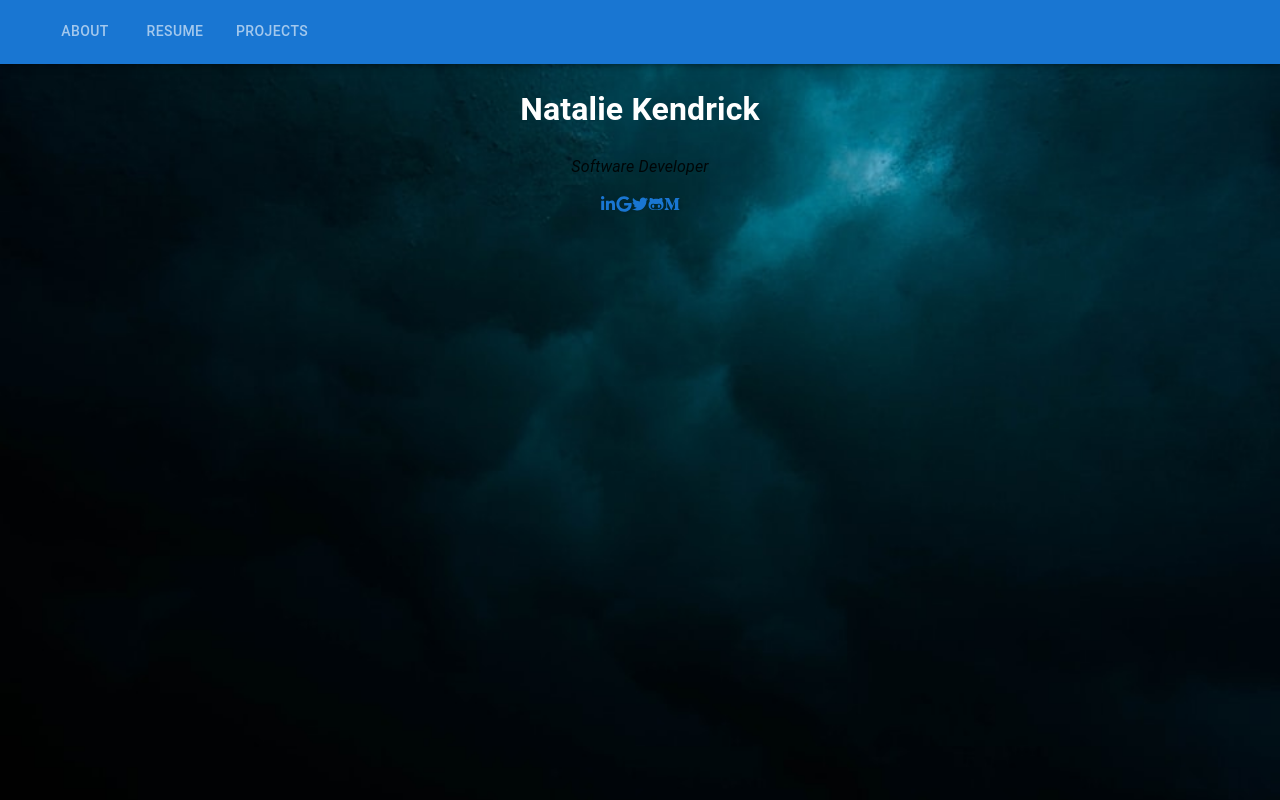
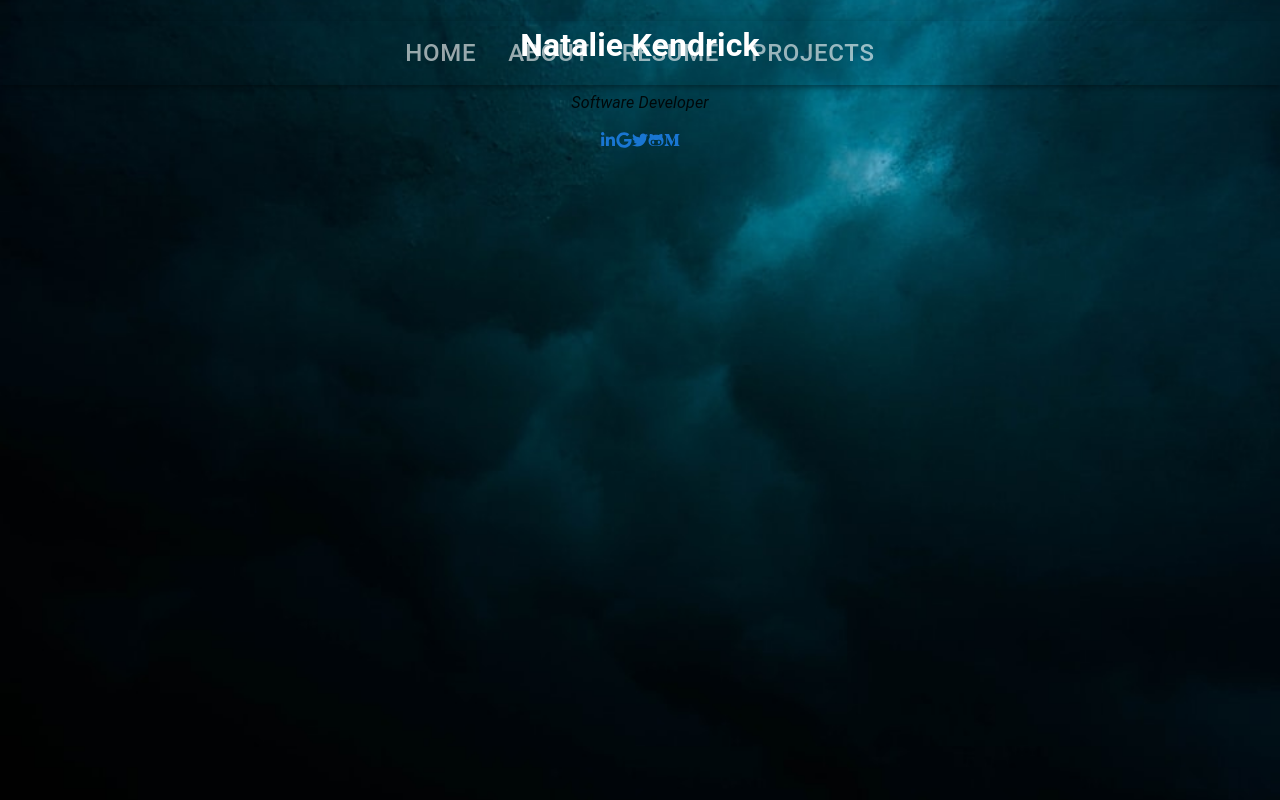
Before and after one commit to listenToRipley/nataliekendrick, a React (Create React App) app: page / in a window 1280 px wide. Built offline with nearby package versions, Linux system fonts and the light colour scheme.

Commit message:
able to view panel now

```diff
--- a/src/Components/Panel.js
+++ b/src/Components/Panel.js
@@ -1,17 +1,8 @@
 import * as React from 'react';
 import {useState} from 'react';
 import AppBar from '@mui/material/AppBar';
+import Toolbar from '@mui/material/Toolbar';
 import Box from '@mui/material/Box';
-import Toolbar from '@mui/material/Toolbar';
-import IconButton from '@mui/material/IconButton';
-import Typography from '@mui/material/Typography';
-import Menu from '@mui/material/Menu';
-import MenuIcon from '@mui/icons-material/Menu';
-import Container from '@mui/material/Container';
-import Avatar from '@mui/material/Avatar';
-import Button from '@mui/material/Button';
-import Tooltip from '@mui/material/Tooltip';
-import MenuItem from '@mui/material/MenuItem';
 import Tabs from '@mui/material/Tabs';
 import Tab from '@mui/material/Tab';
 import {Link} from 'react-router-dom';
@@ -19,12 +10,12 @@ import './Components.css';
 
 // const useStyles = makeStyles({
 //   panel:{
-//     display: 'flex',
-//     flexWrap: 'wrap',
-//     color: 'transparent',
-//     position:'static',
-//     height: '20%',
-//     marginBottom: '12em'
+    // display: 'flex',
+    // flexWrap: 'wrap',
+    // color: 'transparent',
+    // position:'static',
+    // height: '20%',
+    // marginBottom: '12em'
 //   },
 //   bar:{
 //     padding: '1em',
@@ -57,27 +48,39 @@ const WebPanel = () =>  {
     <AppBar
     className="bar"
     position="static"
-    // color='transparent'
+    color='transparent'
+    sx={{
+      position:'absolute',
+    }}
     >
-      <Container
+    <Box sx={{
+      width: '100%',
+      }}>
+      <Tabs
       maxWidth="xl"
       className="tab"
-      variant="fullWidth"
       value={value}
       onChange={handleChange}
       aria-label="menu items"
-      // indicatorColor='transparent'
+      indicatorColor='transparent'
+      allowScrollButtonsMobile='true'
+      scrollButtons="auto"
+      sx={{
+        flexWrap: 'wrap',
+        // justifyContent:'space-around',
+        color: 'white',
+      }}
+      centered='true'
       >
       <Toolbar disableGutters>
-        <Typography
-          variant="h6"
-          component={Link}
-          sx={{ mr: 2, display: { xs: 'none', md: 'flex' } }}
+        <Tab
           label="Home"
           className="link"
-
           to='/'
           aria-label='home'
+          sx={{
+            fontSize: '1.5em',
+          }}
         />
         <Tab
           label="About"
@@ -85,6 +88,10 @@ const WebPanel = () =>  {
           className="link"
           to='/about'
           aria-label='about'
+          sx={{
+            fontSize: '1.5em',
+          }}
+
         />
         <Tab
           label="Resume"
@@ -92,6 +99,9 @@ const WebPanel = () =>  {
           className="link"
           to='/resume'
           aria-label='resume'
+          sx={{
+            fontSize: '1.5em',
+          }}
         />
         <Tab
           label="Projects"
@@ -99,9 +109,13 @@ const WebPanel = () =>  {
           component={Link}
           to='/projects'
           aria-label='projects'
+          sx={{
+            fontSize: '1.5em',
+          }}
         />
         </Toolbar>
-      </Container>
+      </Tabs>
+      </Box>
     </AppBar>
   </div>
   );
```
